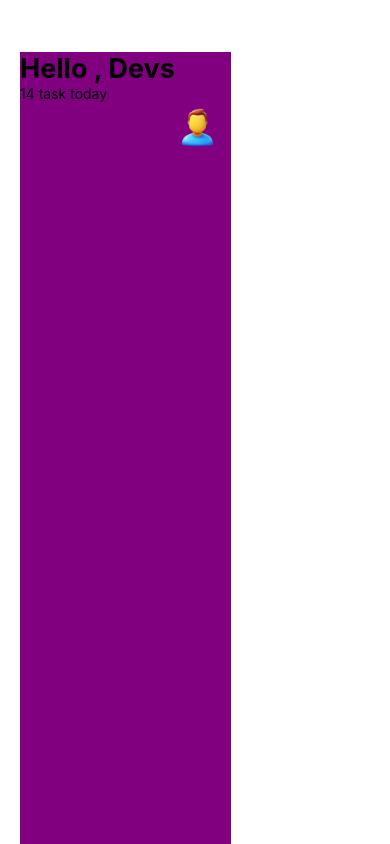
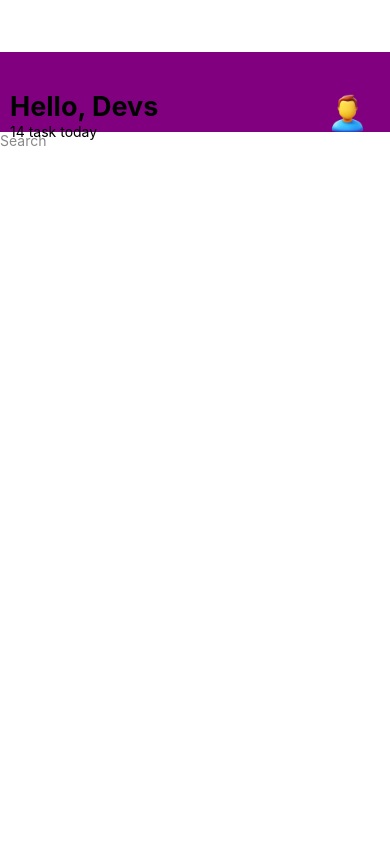
Before and after one commit to Ohenewaah09/rn-assignment3-11019725, a React Native app in the folder SplashZone/: screen / in a window 390 px wide. Built offline with nearby package versions, Linux system fonts and the light colour scheme.

Commit message:
create header section

```diff
--- a/SplashZone/App.js
+++ b/SplashZone/App.js
@@ -1,16 +1,12 @@
 import { StatusBar } from 'expo-status-bar';
-import { Image, StyleSheet, Text, View } from 'react-native';
+import { Image, StyleSheet, Text, TextInput, View } from 'react-native';
+import Header from './components/header';
 
 export default function App() {
   return (
     <View style={styles.container}>
-      <View style={styles.header}>
-        <View style={styles.headerWrap}>
-        <Text style={styles.headerText}>Hello , Devs</Text>
-        <Text>14 task today</Text>
-        </View>
-      <Image source={require("./components/person.png")} style={styles.personImage}/>
-      </View>
+      <Header/>
+      <TextInput style={styles.searchBar} placeholder='Search' placeholderTextColor={'#888'}/>
       <StatusBar style="auto" />
     </View>
   );
@@ -22,27 +18,6 @@ const styles = StyleSheet.create({
     backgroundColor: '#fff',
     alignItems: 'flex-start',
     justifyContent: 'flex-start',
+  },
 
-
-  },
-  header:{
-    flex: 1,
-    backgroundColor: 'purple',
-    marginLeft: 20,
-    marginTop:52,
-    flexDirection: 'row'
-
-  },
-  headerText:{
-    fontWeight: 'bold',
-    fontSize: 27
-  },
-  personImage:{
-    resizeMode: 'contain',
-    width: 46,
-    height: 45,
-    marginTop:52,
-    marginRight:10
-
-  }
 });
--- /dev/null
+++ b/SplashZone/components/header.js
@@ -0,0 +1,43 @@
+import React from 'react';
+import { Image, StyleSheet, Text, TextInput, View } from 'react-native';
+
+
+export default function Header() {
+    return(
+
+        <View style={styles.header}>
+           <View style={styles.headerWrap}>
+           <Text style={styles.headerText}>Hello, Devs</Text>
+            <Text style={styles.subHeaderText}>14 task today</Text>
+           </View>
+      <Image source={require("./person.png")} style={styles.personImage}/>
+    </View>
+
+    )
+}
+
+const styles = StyleSheet.create({
+    header:{
+        height:80,
+        backgroundColor: 'purple',
+        paddingTop:38,
+        marginTop:52,
+        flexDirection: 'row',
+        justifyContent:'space-between',
+        paddingHorizontal:10,
+        width:'100%',
+      },
+      headerText:{
+        fontWeight: 'bold',
+        fontSize: 27,
+      },
+      headerWrap:{
+        flexDirection:'column'
+      },
+      personImage:{
+        resizeMode: 'contain',
+        width: 46,
+        height: 45,
+        marginRight:10
+      }
+})
```
Also changed, not shown: SplashZone/components/searchbar.js (added).
